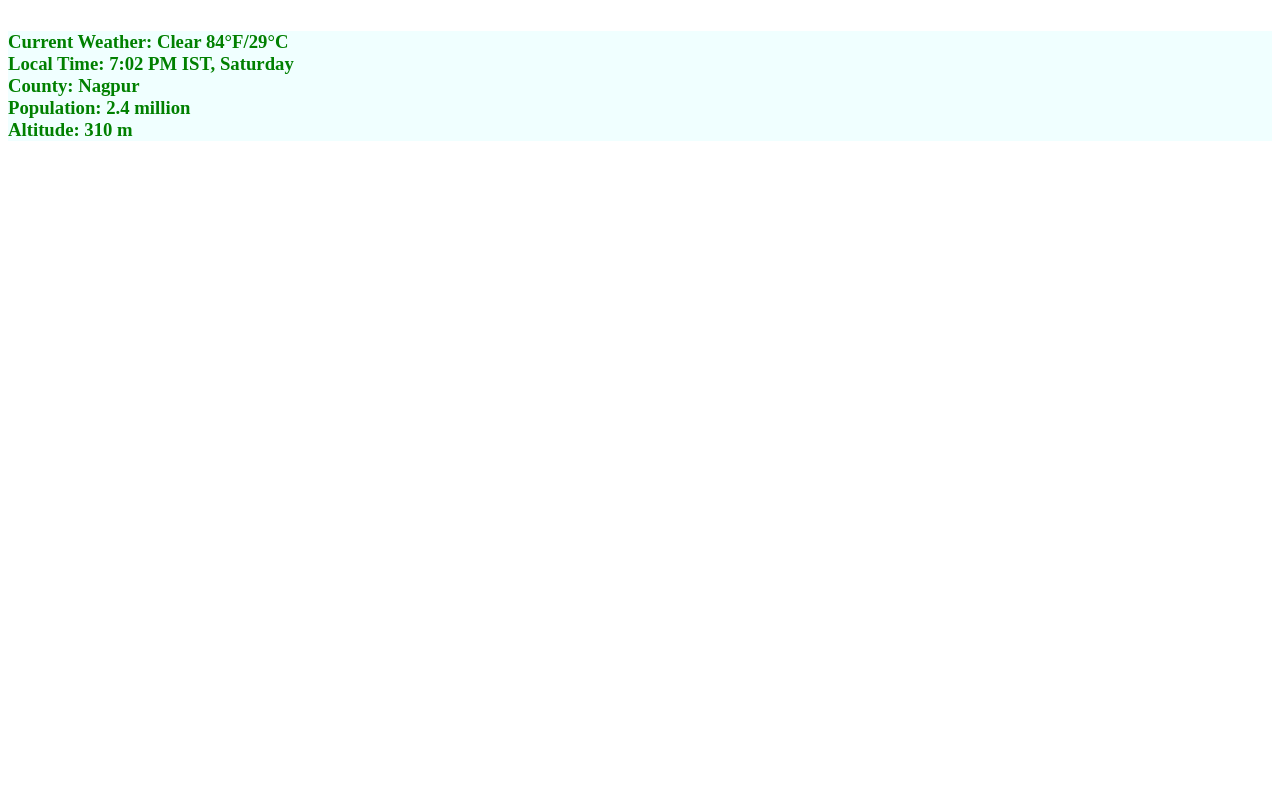
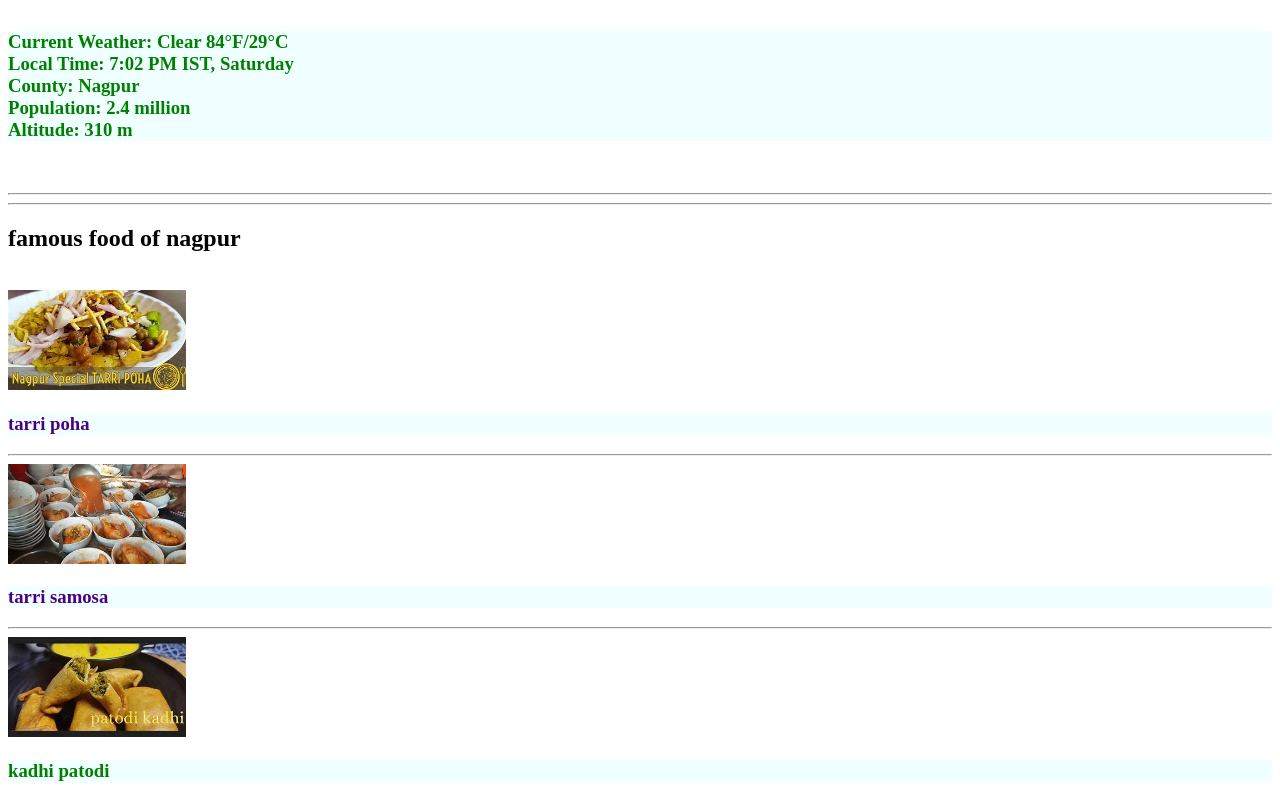
Before and after one commit to harshitvs/icp11-assignment-12, a plain HTML site: page index.html in a window 1280 px wide. Shown: the part 394-1194 px from the top of the page. Before the commit the page ends 800 px from the top, so only its background shows below. Drawn offline with Linux system fonts and the light colour scheme.

Commit message:
tagname selector is already there

```diff
--- a/index.html
+++ b/index.html
@@ -6,6 +6,14 @@
     <style>
         h1{
             color: red;
+        }
+
+        .food{
+            color:indigo;
+        }
+
+        #green{
+            color:green;
         }
     </style>
     <link rel="stylesheet" href="style.css">
@@ -28,7 +36,18 @@
         Population: 2.4 million<br>
         Altitude: 310 m</h3><br>
     </p>
+    <hr><hr>
 
+    <h2>famous food of nagpur</h2>
+    <br>
+    <img src="./img/poha.jpg" height="100" alt="poha">
+     <h3 class="food" >tarri poha</h3><hr>
+
+    <img src="./img/samosa.jpg" height="100" alt="samosa">
+    <h3 class="food">tarri samosa</h3><hr>
+
+    <img src="./img/patodi.jpg" height="100" alt="patodi">
+    <h3 id="green">kadhi patodi</h3>
 
 
 
```
Also changed, not shown: img/patodi.jpg (added), img/poha.jpg (added), img/samosa.jpg (added).
